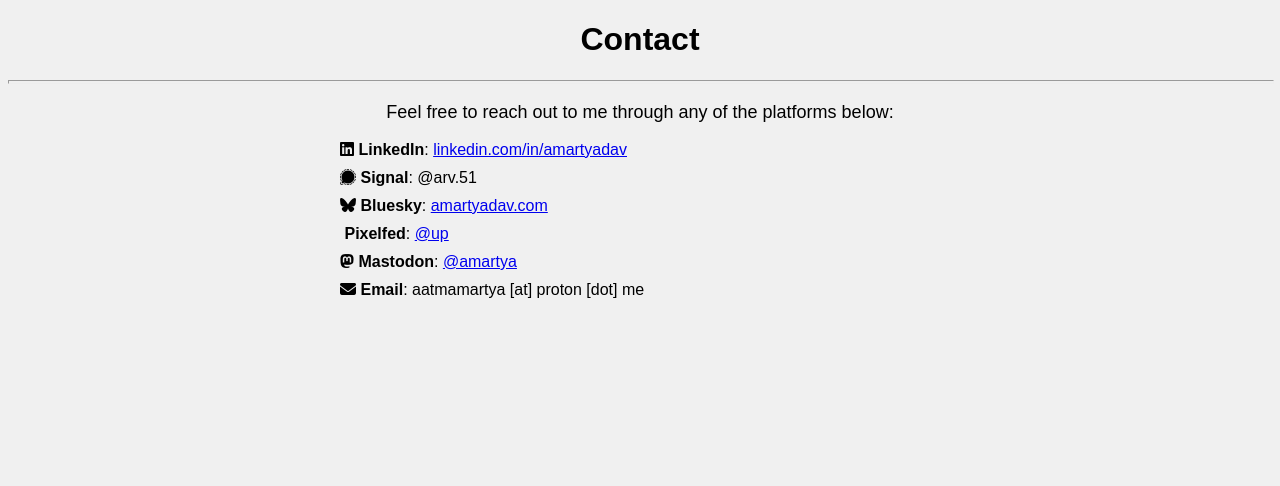
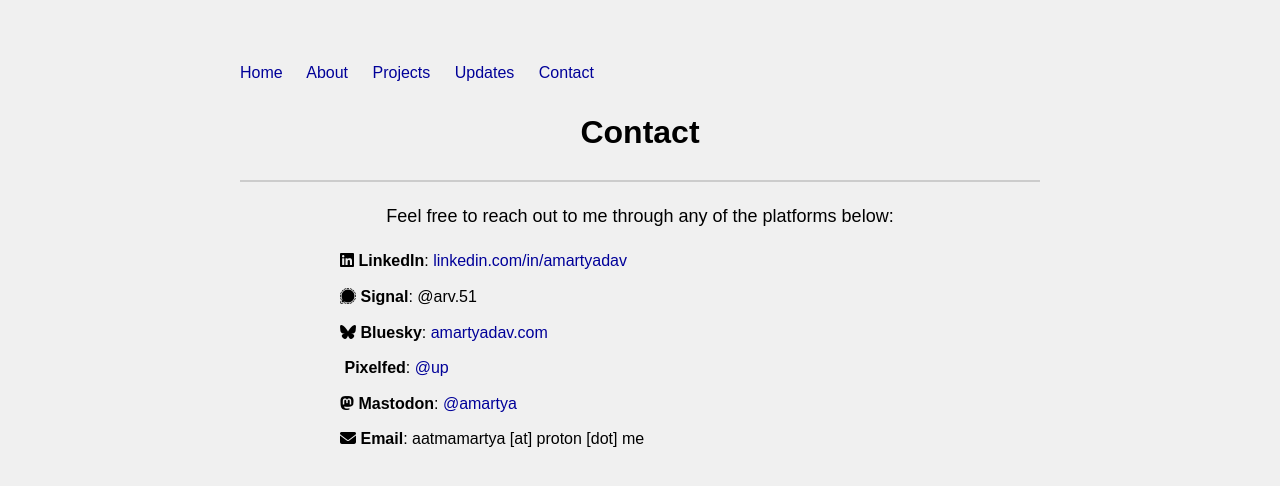
Before and after one commit to amartyadav/personal_blog, a website: page contact.html in a window 1280 px wide. Drawn offline with Linux system fonts and the light colour scheme; some icons are missing.

Commit message:
update(navigation): add contact link to about, projects, and updates pages

```diff
--- a/contact.html
+++ b/contact.html
@@ -5,8 +5,63 @@
   <meta name="viewport" content="width=device-width, initial-scale=1.0">
   <title>Contact - Amartya Yadav</title>
 <script src="https://kit.fontawesome.com/4892cb91f5.js" crossorigin="anonymous"></script>
+<style>
+        body {
+            color: rgb(0, 0, 0);
+            background-color: rgb(240, 240, 240);
+            font-family: Arial, sans-serif;
+            margin: 0;
+            padding: 40px;
+            line-height: 1.6;
+            max-width: 800px;
+            margin: 0 auto;
+        }
+
+        a {
+            color: #000099;
+            text-decoration: none;
+        }
+
+        a:visited {
+            color: #990000;
+        }
+
+        .nav-links {
+            margin: 20px 0;
+        }
+
+        .nav-links a {
+            margin-right: 20px;
+        }
+
+        .project {
+            margin: 30px 0;
+            padding-bottom: 20px;
+            border-bottom: 1px solid #ccc;
+        }
+
+        h2 {
+            color: rgb(153, 0, 0);
+        }
+
+        hr {
+            height: 1px;
+            background-color: #ccc;
+            border: none;
+            margin: 20px 0;
+        }
+    </style>
 </head>
 <body style="color: rgb(0, 0, 0); background-color: rgb(240, 240, 240); font-family: Arial, sans-serif;">
+
+  <div class="nav-links">
+        <a href="index.html">Home</a>
+        <a href="about.html">About</a>
+        <a href="projects.html">Projects</a>
+        <a href="updates.html">Updates</a>
+        <a href="contact.html">Contact</a>
+
+    </div>
 
 <h1 style="text-align: center;">Contact</h1>
 <hr style="width: 100%; height: 2px;">
```
Also changed, not shown: about.html (+1 -0 lines), projects.html (+2 -0 lines), updates.html (+2 -0 lines).
